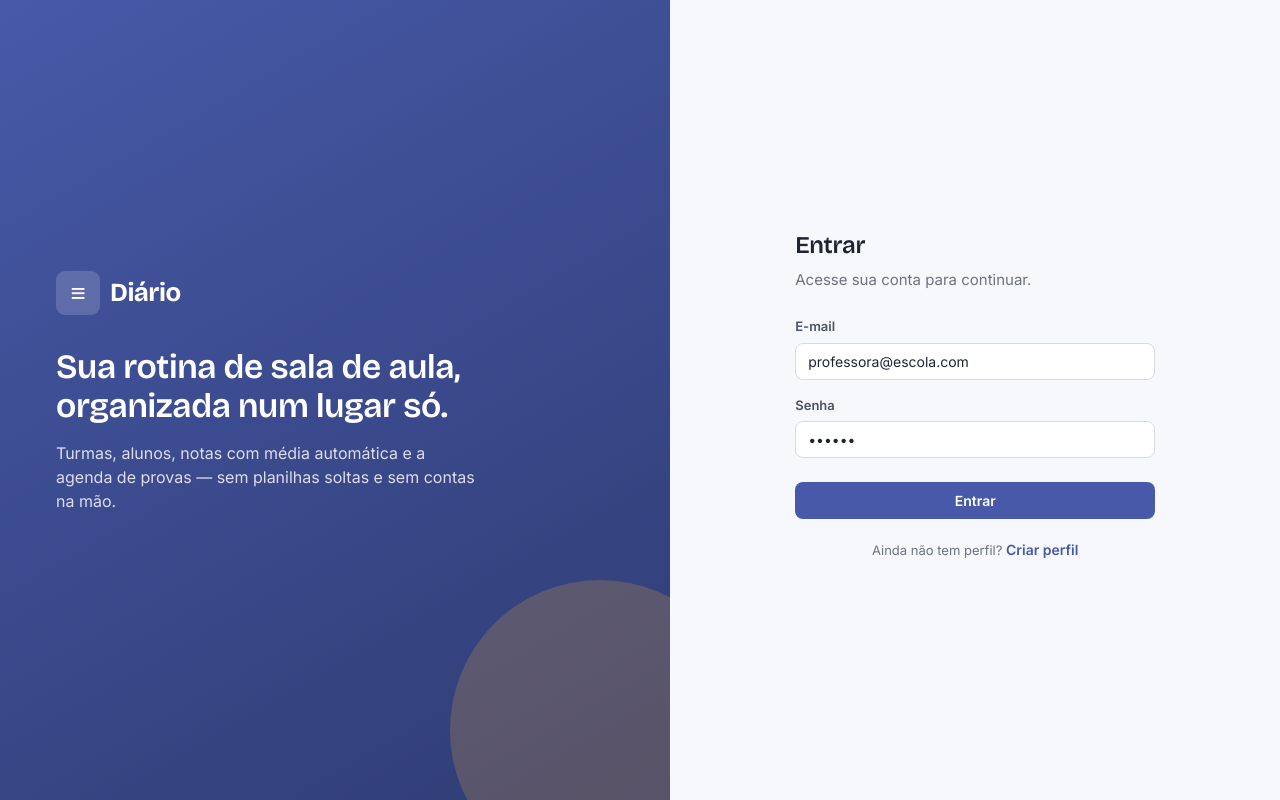
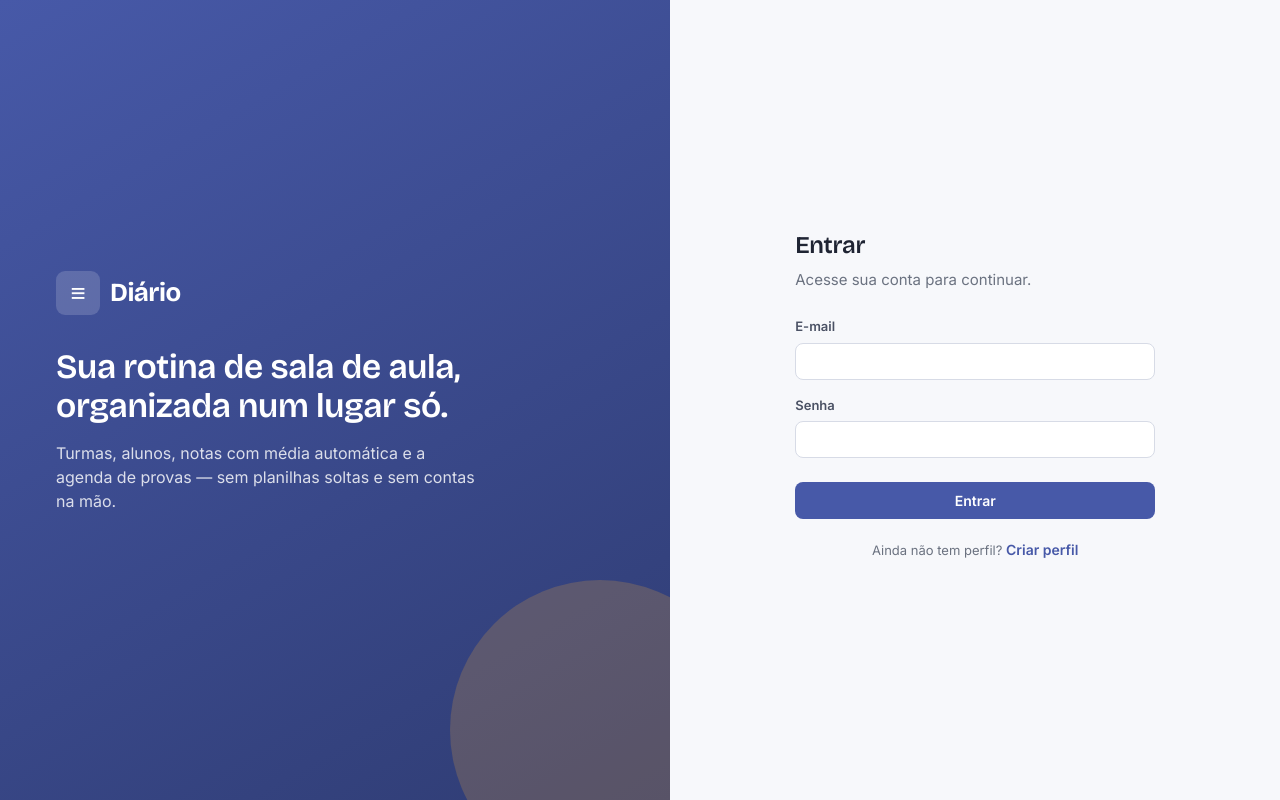
Before and after one commit to Vgsalatiel/Diario-de-professor, a React (Vite) app: page /login in a window 1280 px wide. Built offline with nearby package versions, Linux system fonts and the light colour scheme.

Commit message:
Corrige login pré-preenchido com conta de demonstração

```diff
--- a/src/pages/Login.tsx
+++ b/src/pages/Login.tsx
@@ -8,8 +8,8 @@ import { useAuth } from '../context/AuthContext'
 export function Login() {
   const { entrar, autenticada } = useAuth()
   const navigate = useNavigate()
-  const [email, setEmail] = useState('professora@escola.com')
-  const [senha, setSenha] = useState('123456')
+  const [email, setEmail] = useState('')
+  const [senha, setSenha] = useState('')
   const [erro, setErro] = useState('')
 
   if (autenticada) {
```
